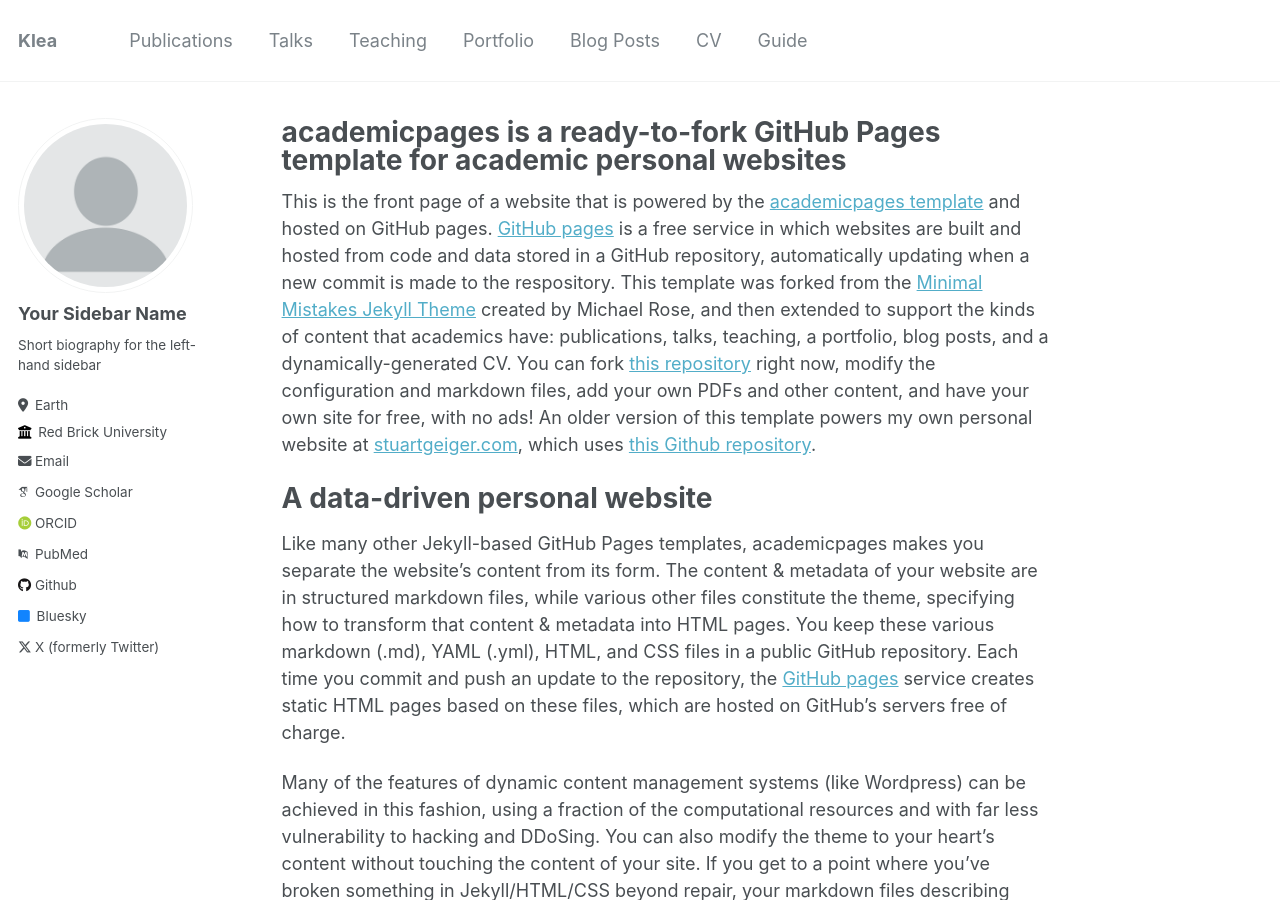
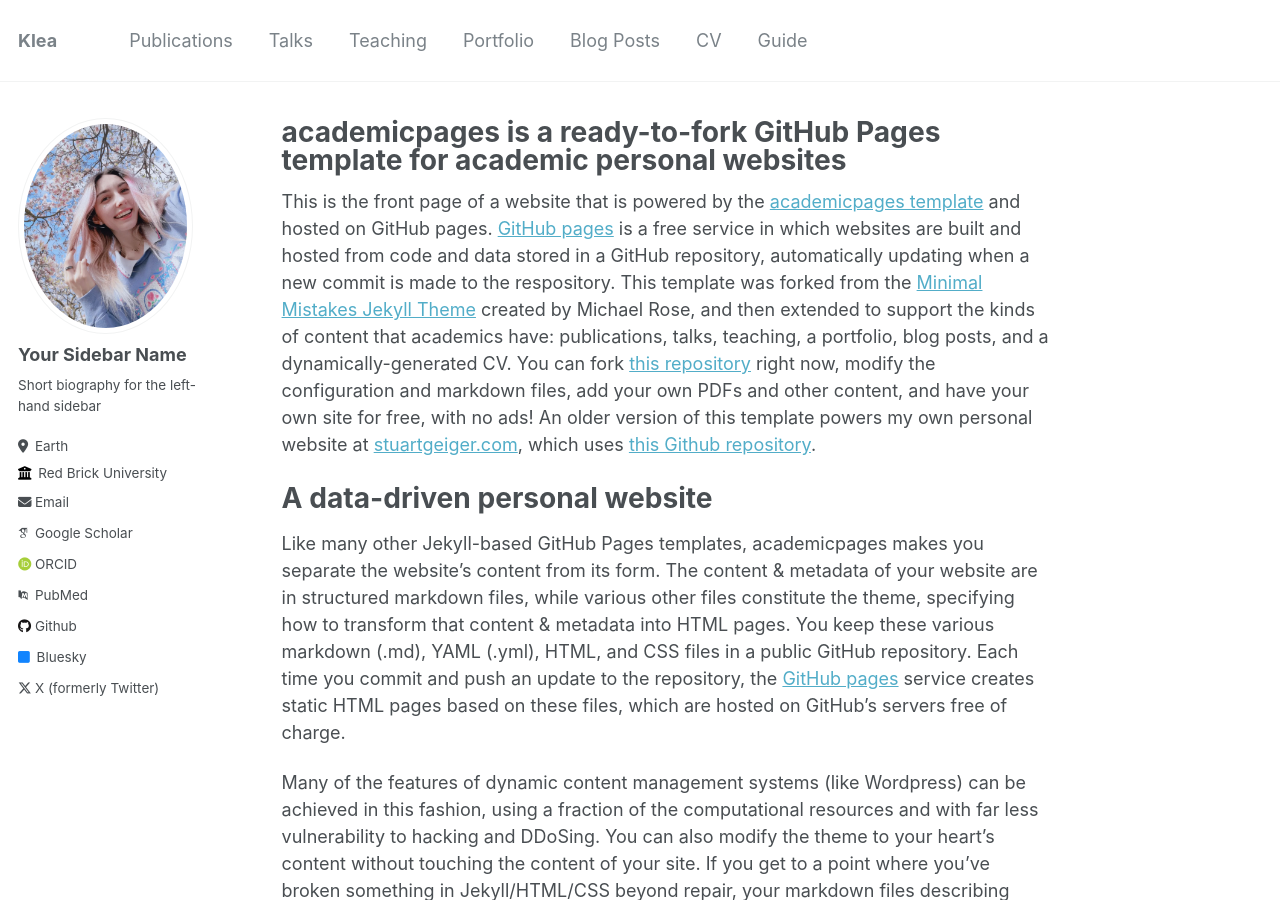
Before and after one commit to KleaLena/KleaLena.github.io, a Jekyll site: the page built from _pages/about.md, in a window 1280 px wide and 900 px high. Built offline with Jekyll 4.4.1, drawn with Linux system fonts in a browser that asks for light colours; some web fonts are replaced.

Commit message:
profile image added

```diff
--- a/_config.yml
+++ b/_config.yml
@@ -21,7 +21,7 @@ repository               : "KleaLena/KleaLena.github.io"
 #               Additional customization can be done by editing /_includes/author-profile.html
 author:
   # Biographic information
-  avatar           : "profile.png"
+  avatar           : "KleaProfile.jpeg"
   name             : "Your Sidebar Name"
   pronouns         : # example: "she/her"
   bio              : "Short biography for the left-hand sidebar"
```
